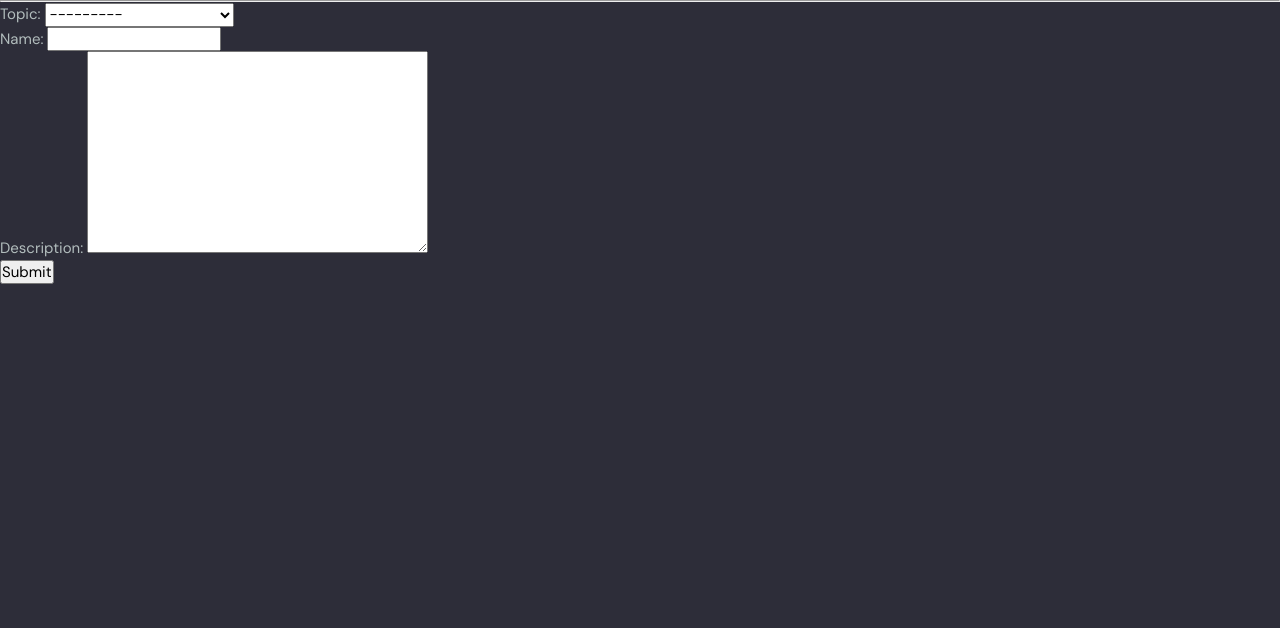
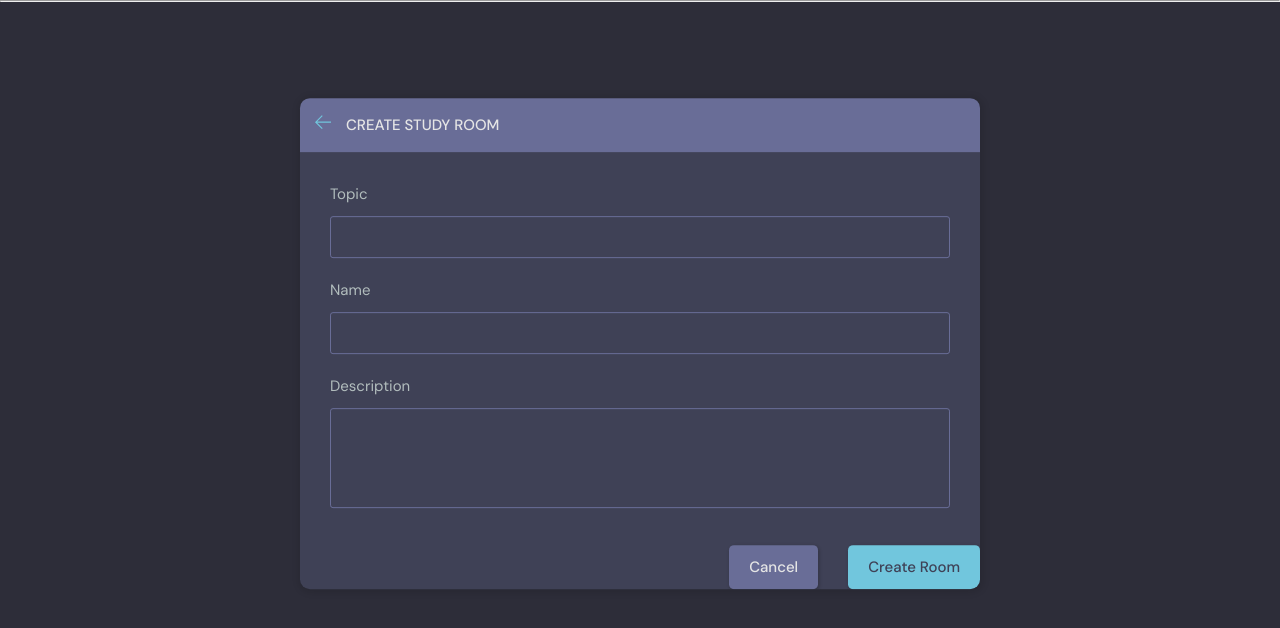
Before and after one commit to osamabinazam/StudyBud, a Django app: page /create-room/ in a window 1280 px wide. Shown: the part 76-704 px from the top of the page. Run offline with Django 4.2, Linux system fonts and the light colour scheme; a user stored in the database is signed in; data comes from the database, SQL or seed files in the repository.

Commit message:
Customize creation of room

```diff
--- a/base/templates/base/room_form.html
+++ b/base/templates/base/room_form.html
@@ -1,14 +1,77 @@
-{% extends 'main.html' %}
+  {% load static %}
+  {% include 'main.html' %}
+  {% block content %}
 
-{% block content %}
-    <div>
-        <form method="POST">
-        {% csrf_token%}
-        {{form.as_p}}
-        <input type="submit" value="Submit">
+    <main class="create-room layout">
+      <div class="container">
+        <div class="layout__box">
+          <div class="layout__boxHeader">
+            <!-- Create room Bar -->
+            <div class="layout__boxTitle">
+              <!--Navigate to Home Page-->
+              <a href="{% url 'home' %}">
+                <svg version="1.1" xmlns="http://www.w3.org/2000/svg" width="32" height="32" viewBox="0 0 32 32">
+                  <title>arrow-left</title>
+                  <path
+                    d="M13.723 2.286l-13.723 13.714 13.719 13.714 1.616-1.611-10.96-10.96h27.625v-2.286h-27.625l10.965-10.965-1.616-1.607z">
+                  </path>
+                </svg>
+              </a>
+              <!-- Title -->
+              <h3>Create Study Room</h3>
+            </div>
+
+          </div>
+
+          <!--
+            Box represent necessary things to create a room
+          -->
+          <div class="layout__body">
+            <!--Form-->
+            <form class="form" action="#" method='POST'>
+                {% csrf_token %}
+                <!---->
+
+                <div class="form__group">
+                  <label for="room_name">Topic</label>
+                  <input type="text" , name ="topic" required list="topic-list">
+                  <datalist id="topic-list" >
+                    <select name="" id="room-topic">
+                      {% for topic in topics%}
+                        <option value="{{topic.name}}">{{topic.name}}</option>
+                      {% endfor %}
+
+                      <!-- <option value="python">python</option>
+                      <option value="django">Django</option>
+                      <option value="java">Java</option>
+                      <option value="rust">Rust</option>
+                      <option value="back_end">Backe-end</option> -->
+                    </select>
+
+                  </datalist>
+                </div>
+
+                  <div class="form__group">
+                    <label for="room_name">Name</label>
+                    {{form.name}}
+                  </div>
+                  <div class="form__group">
+                    <label for="room_name">Description</label>
+                    {{form.description}}
+                  </div>
+
+              </div>
+
+              <!---->
+              <div class="form__action">
+                <a class="btn btn--dark" href="{% url 'home' %}">Cancel</a>
+                <button class="btn btn--main" type="submit">Create Room</button>
+              </div>
+            </form>
+          </div>
+        </div>
+      </div>
+    </main>
 
 
-        </form>
-    </div>
-
-{% endblock content %}
+  {% endblock content %}
```
